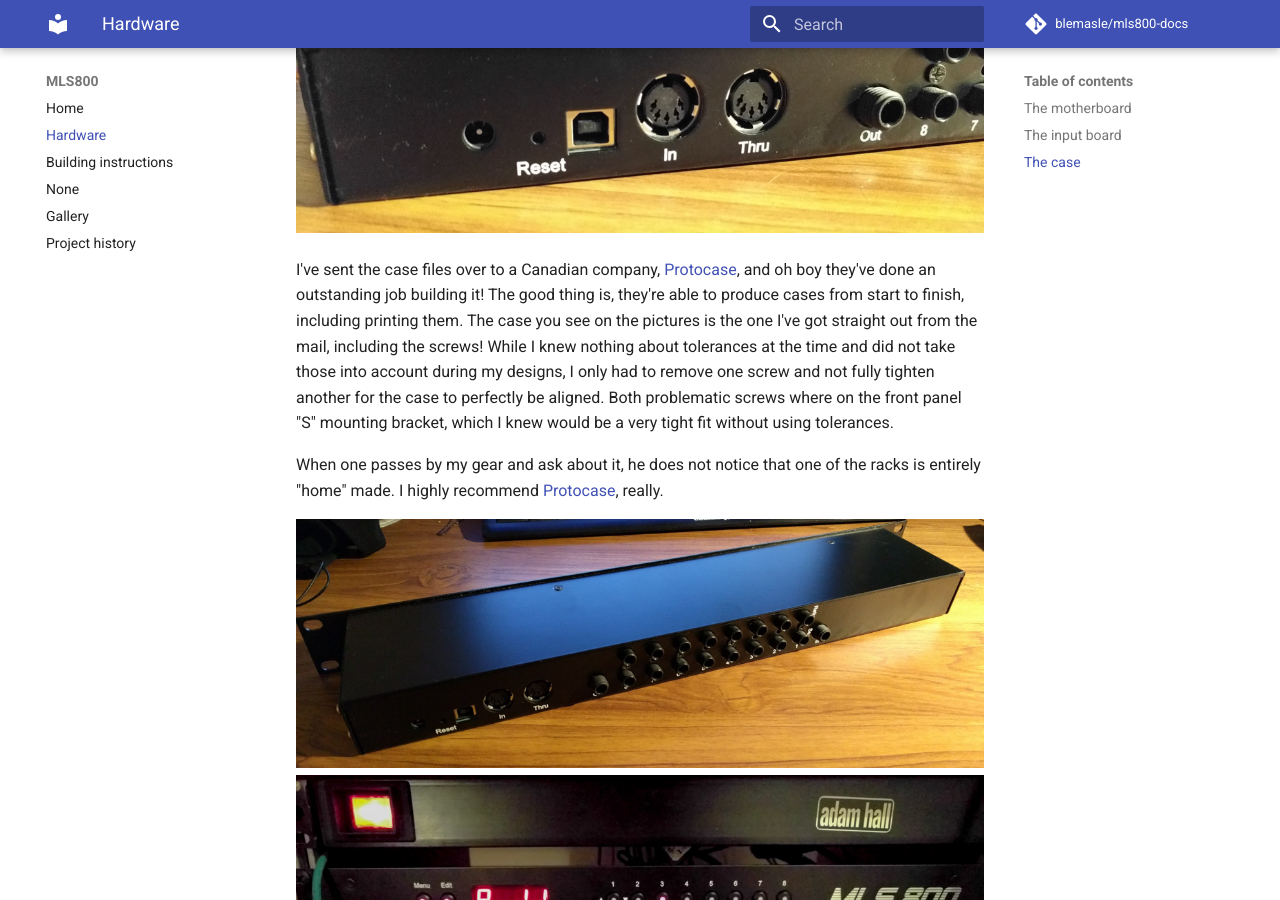
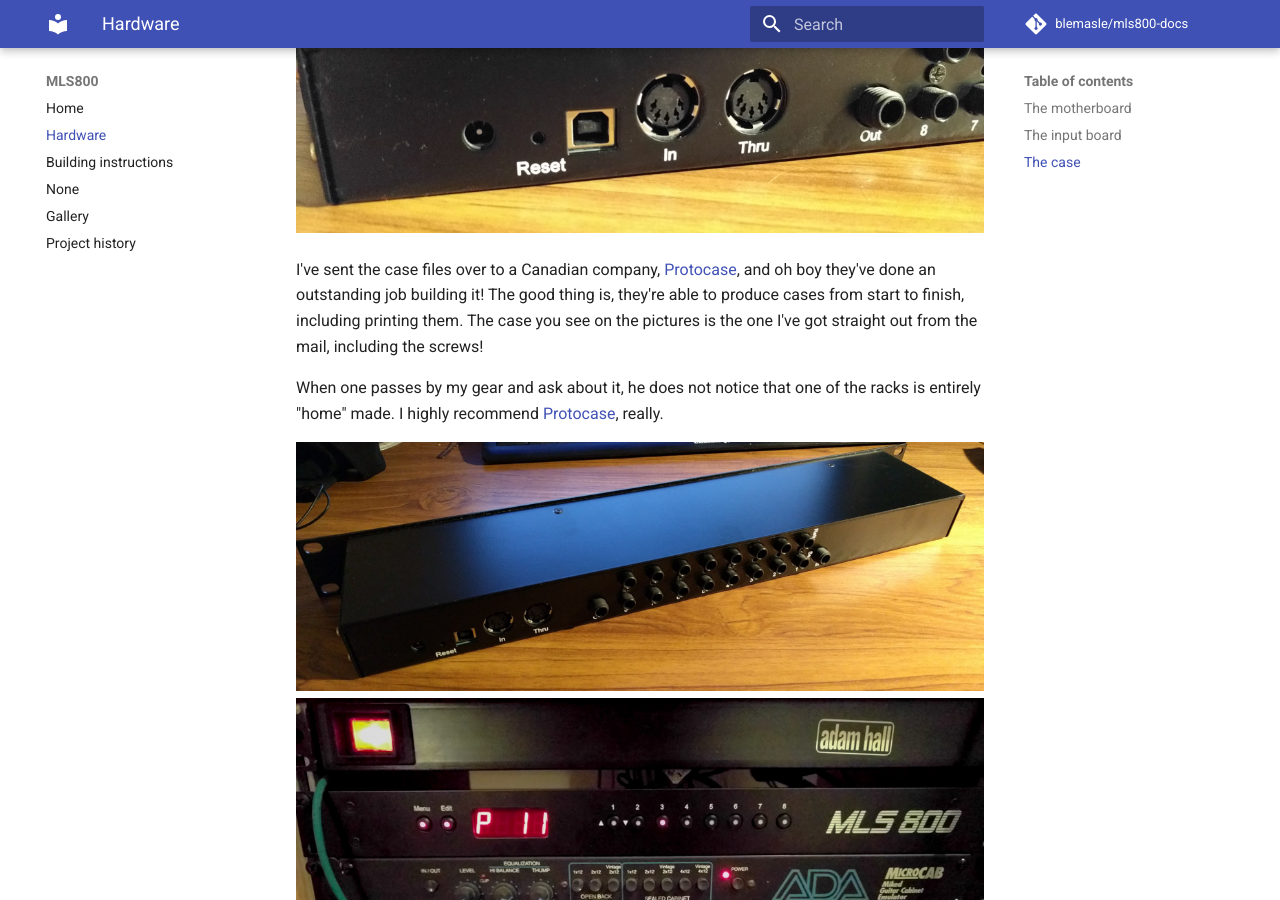
Before and after one commit to blemasle/mls800, an MkDocs documentation site: the page built from docs/hardware.md, in a window 1280 px wide and 900 px high, scrolled down 2910 px. Built offline with MkDocs 1.6.1 and Material for MkDocs 9.7.7, drawn with Linux system fonts in a browser that asks for light colours; comment, search, counter and statistics services are not loaded.

Commit message:
Removed note about tolerances from hardware.md

```diff
--- a/docs/hardware.md
+++ b/docs/hardware.md
@@ -53,7 +53,7 @@
 
 [![Rack  left back](assets/hardware-rack-back-left.jpg)](assets/large/hardware-rack-back-left.jpg)
 
-I've sent the case files over to a Canadian company, [Protocase](https://www.protocase.com), and oh boy they've done an outstanding job building it! The good thing is, they're able to produce cases from start to finish, including printing them. The case you see on the pictures is the one I've got straight out from the mail, including the screws! While I knew nothing about tolerances at the time and did not take those into account during my designs, I only had to remove one screw and not fully tighten another for the case to perfectly be aligned. Both problematic screws where on the front panel "S" mounting bracket, which I knew would be a very tight fit without using tolerances.
+I've sent the case files over to a Canadian company, [Protocase](https://www.protocase.com), and oh boy they've done an outstanding job building it! The good thing is, they're able to produce cases from start to finish, including printing them. The case you see on the pictures is the one I've got straight out from the mail, including the screws!
 
 When one passes by my gear and ask about it, he does not notice that one of the racks is entirely "home" made. I highly recommend [Protocase](https://www.protocase.com), really.
 
```
